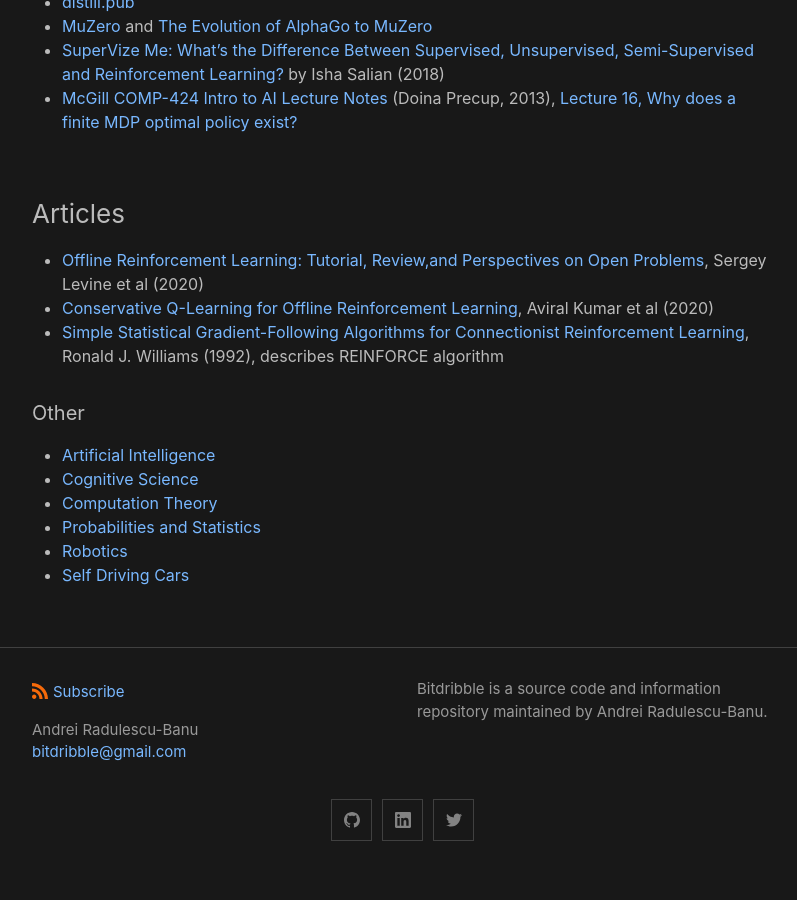
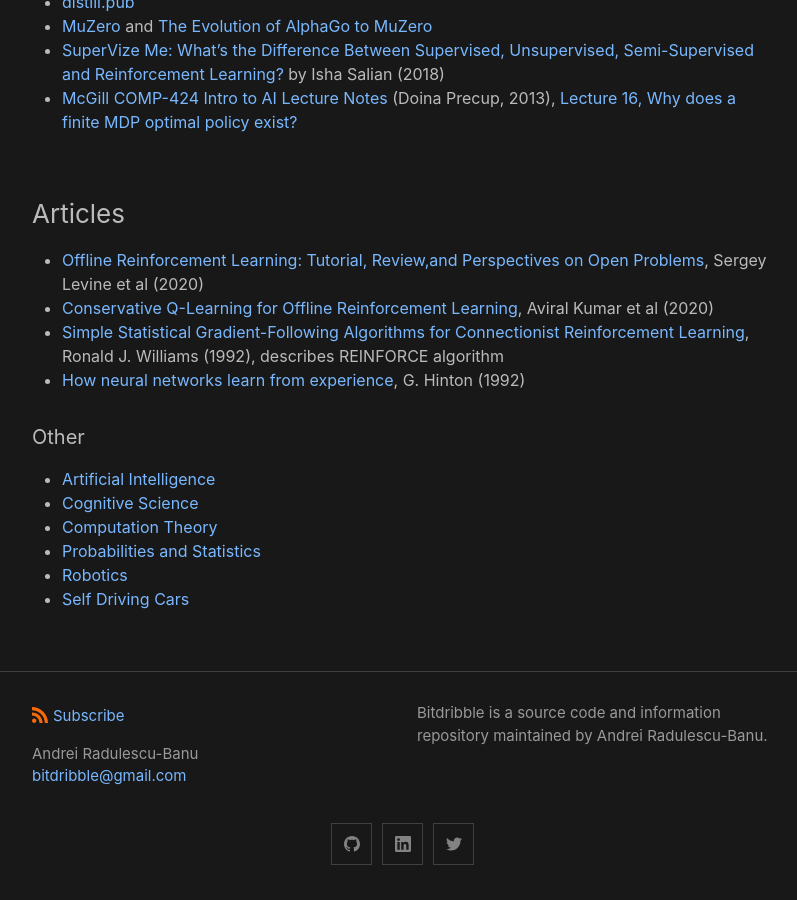
Before and after one commit to analytiq-hub/sigagent.github.io, a Jekyll site: the page built from machine_learning.md, in a window 1280 px wide and 900 px high, scrolled down 1167 px. Shown: the whole window, without its empty margins (238-1035 px from the left). Built offline with Jekyll 4.4.1, drawn with Linux system fonts in a browser that asks for light colours; before the commit the page ends 2043 px from its top, so only the background shows below that.

Commit message:
*** empty log message ***

```diff
--- a/machine_learning.md
+++ b/machine_learning.md
@@ -46,6 +46,7 @@ title: Machine Learning
 * [Offline Reinforcement Learning: Tutorial, Review,and Perspectives on Open Problems](https://arxiv.org/pdf/2005.01643.pdf), Sergey Levine et al (2020)
 * [Conservative Q-Learning for Offline Reinforcement Learning](https://arxiv.org/pdf/2006.04779.pdf), Aviral Kumar et al (2020)
 * [Simple Statistical Gradient-Following Algorithms for Connectionist Reinforcement Learning](link.springer.com/content/pdf/10.1007/BF00992696.pdf), Ronald J. Williams (1992), describes REINFORCE algorithm
+* [How neural networks learn from experience](http://www.cs.toronto.edu/~hinton/absps/sciam92.pdf), G. Hinton (1992)
 
 #### Other
 * [Artificial Intelligence](artificial_intelligence.md)
```
